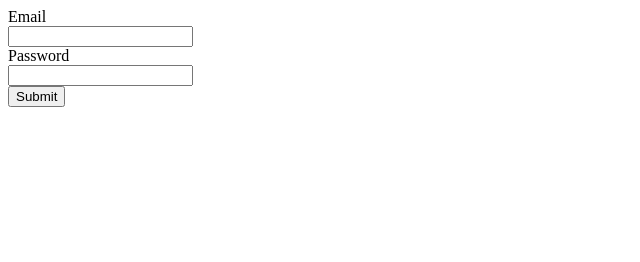
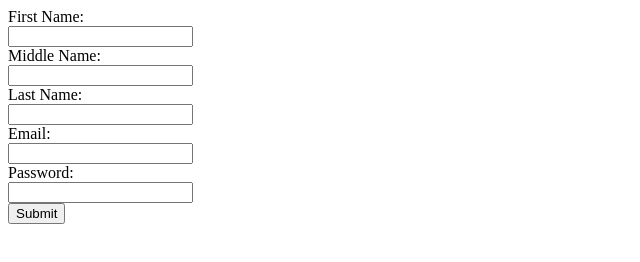
Before and after one commit to Johnvilin-Sibina/git-learning, a plain HTML site: page index.html in a window 1280 px wide. Shown: the whole page, without its empty margins (0-640 px from the left). Drawn offline with Linux system fonts and the light colour scheme.

Commit message:
Added the contents from index1.html to this file(demo deployment)

```diff
--- a/index.html
+++ b/index.html
@@ -6,13 +6,19 @@
     <title>Document</title>
 </head>
 <body>
-   <form>
-    <lable for="email">Email</lable><br>
-    <input type="email" name="Email" id="email" required><br>
-    <lable for="password">Password</lable><br>
-    <input type="password" name="pass" id="password" required><br>
-    <input type="submit" value="Submit">
-   </form>
+    <from>
+        <label for="firstname">First Name:</label><br>
+        <input type="text" name="first" id="firstname" required><br>
+        <label for="middlename">Middle Name:</label><br>
+        <input type="text" name="middle" id="middlename"><br>
+        <label for="last name">Last Name:</label><br>
+        <input type="text" name="last" id="lastmane"><br>
+        <lable for="email">Email:</lable><br>
+        <input type="email" name="Email" id="email" required><br>
+        <lable for="password">Password:</lable><br>
+        <input type="password" name="pass" id="password" required><br>
+        <input type="submit" value="Submit">
+        </from>
 
 </body>
 </html>
```
